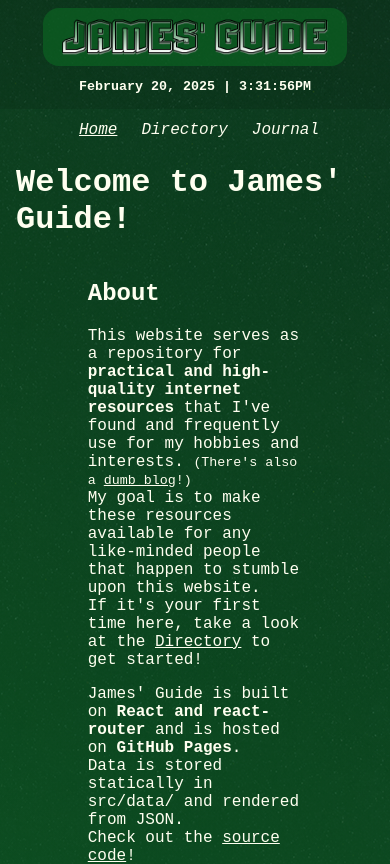
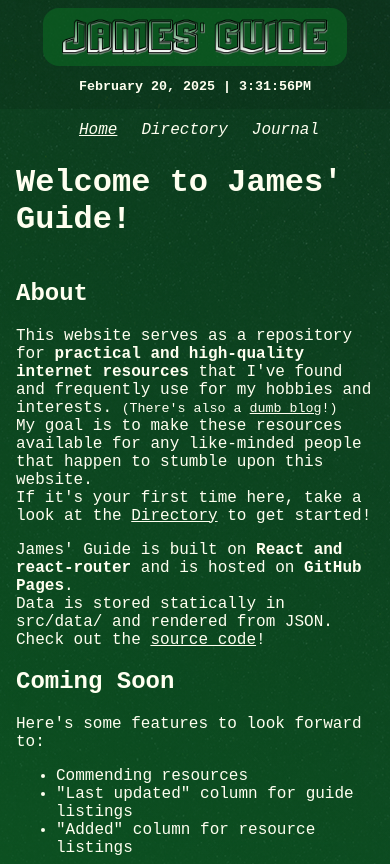
Before and after one commit to jamescourson/james.guide, a React (Vite) app: page /#/ in a window 390 px wide. Shown: the top 864 px of the page. Built offline with nearby package versions, Linux system fonts and the light colour scheme.

Commit message:
add media query

```diff
--- a/src/pages/Home/home.css
+++ b/src/pages/Home/home.css
@@ -1,3 +1,5 @@
-article {
-  max-width: 55vw;
+@media screen and (min-width: 768px) {
+  article {
+    max-width: 55vw;
+  }
 }
```
